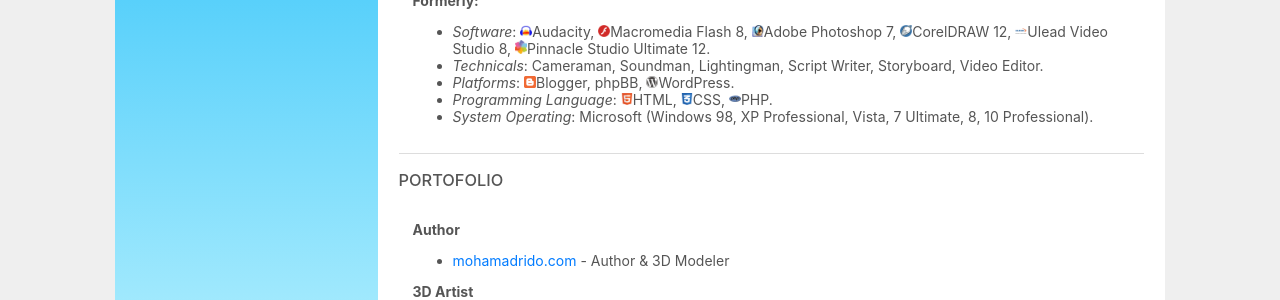
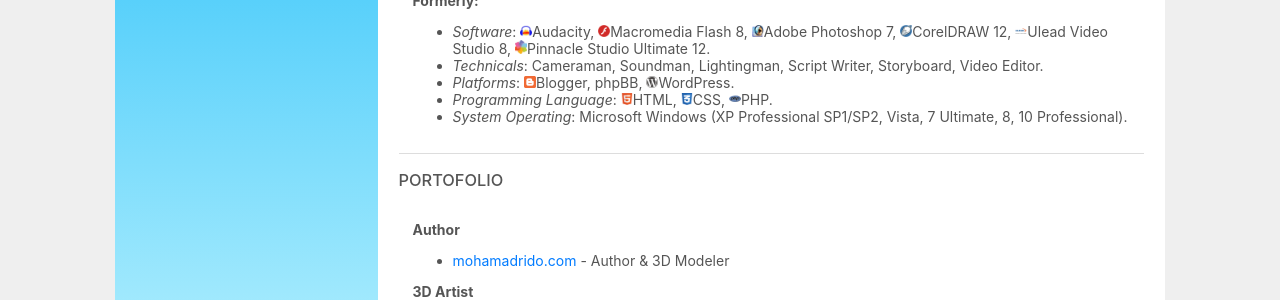
Before and after one commit to mohamadrido/about, a Jekyll site: the page built from index.html, in a window 1280 px wide. Shown: the part 1121-1421 px from the top of the page. Built offline with Jekyll 4.4.1, drawn with Linux system fonts in a browser that asks for light colours; nearby versions of some CDN libraries.

Commit message:
Update index.html

```diff
--- a/index.html
+++ b/index.html
@@ -107,7 +107,7 @@
     <li><i>Technicals</i>: Cameraman, Soundman, Lightingman, Script Writer, Storyboard, Video Editor.</li>
     <li><i>Platforms</i>: <img src="/blogger.png" class="icon">Blogger, phpBB, <img src="/wp.png" class="icon">WordPress.</li>
     <li><i>Programming Language</i>: <img src="/html5.png" class="icon">HTML, <img src="/css3.png" class="icon">CSS, <img src="/php.png" class="icon">PHP.</li>
-    <li><i>System Operating</i>: Microsoft (Windows 98, XP Professional, Vista, 7 Ultimate, 8, 10 Professional).</li>
+    <li><i>System Operating</i>: Microsoft Windows (XP Professional SP1/SP2, Vista, 7 Ultimate, 8, 10 Professional).</li>
     </ul>
     </p>
     </div>
```
